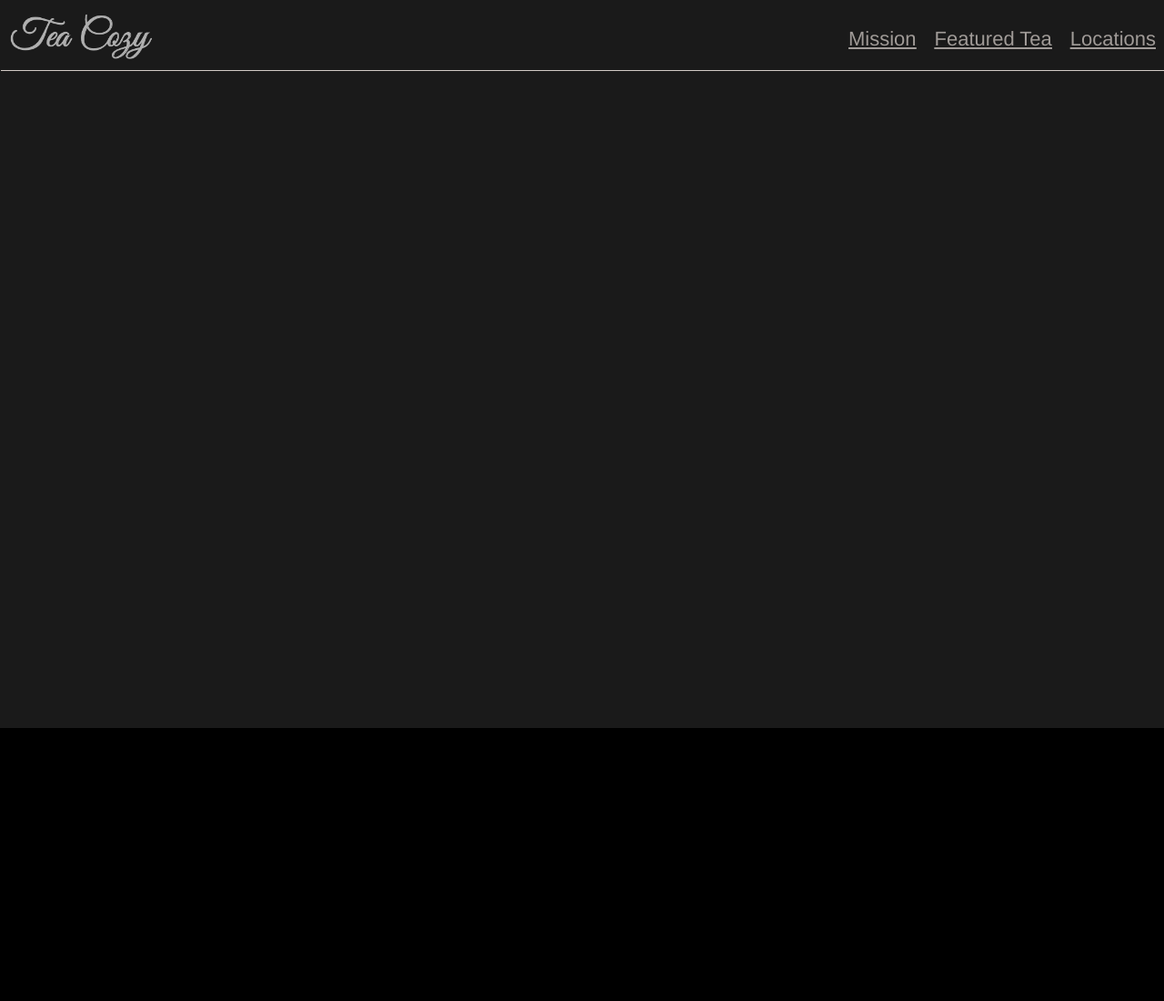
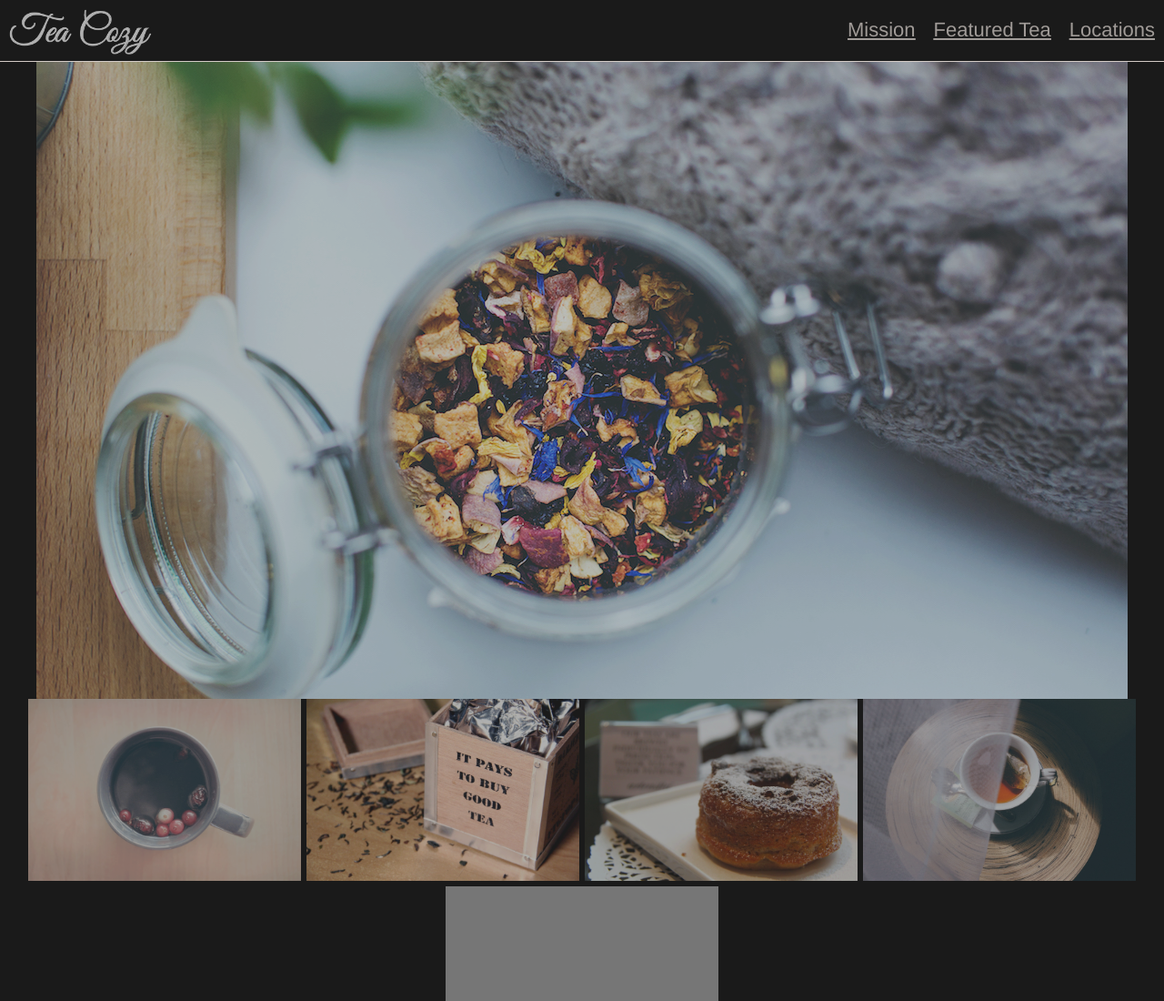
Before and after one commit to robersonj/teacozy, a plain HTML site: page index.html in a window 1280 px wide. Shown: the top 1100 px of the page at 91% size. Before the commit the page ends 800 px from the top, so only its background shows below. Drawn offline with Linux system fonts and the light colour scheme; grey boxes are pictures that could not be loaded.

Commit message:
Added sized images to index.html.

```diff
--- a/index.html
+++ b/index.html
@@ -17,5 +17,24 @@
     </nav>
 </header>
 
+<main>
+    <div class="mission">
+
+    </div>
+
+    <div class="tea">
+        <img  src="./resources/images/berryblitz.jpg" alt="berry blitz tea" class="tea-pic">
+        <img src="./resources/images/spicedrum.jpg" alt="spiced rum tea" class="tea-pic">
+        <img src="./resources/images/donut.jpg" alt="donut" class="tea-pic">
+        <img src="./resources/images/myrtlyave.jpg" alt="myrtle ave tea" class="tea-pic">
+        <img src="./resources/images/bizarre.jpg" alt="bedford bizarre tea" class="tea-pic">
+    </div>
+
+    <div class="location">
+
+    </div>
+</main>
+
+
 </body>
 </html>
--- a/resources/css/style.css
+++ b/resources/css/style.css
@@ -4,6 +4,7 @@
     color: seashell;
     background-color: black;
     opacity: 0.9;
+    text-align: center;
 }
 
 a {
@@ -14,13 +15,14 @@ header {
     display: flex;
     width: 100%;
     height: 69px;
-    background-color: black;
     border-bottom: 1px solid seashell;
     align-items: center;
     position: fixed;
-    margin-right: -7px;
-    margin-left: -7px;
+    margin: -10px -7px 0 -8px;
+    z-index: 20;
 }
+
+
 
 nav {
     display: flex;
@@ -32,9 +34,40 @@ nav {
 
 .logo {
     flex: 1;
+    padding-top: 10px;
+    text-align: left;
 }
 
 .logo img {
     height: 50px;
     padding-left: 10px;
 }
+
+.mission {
+    display: flex;
+    height: 700px;
+    width: 1200px;
+    background-image: url("../images/background.jpg");
+    margin: 0 auto;
+    flex-direction: column;
+    justify-content: center;
+}
+
+
+main {
+    padding-top: 60px;
+}
+
+
+.location {
+    display: block;
+    margin: 0 auto;
+    height: 500px;
+    width: 1200px;
+    background-image: url("../images/locations.jpg");
+}
+
+.tea-pic {
+    height: 200px;
+    width: 300px;
+}
```
